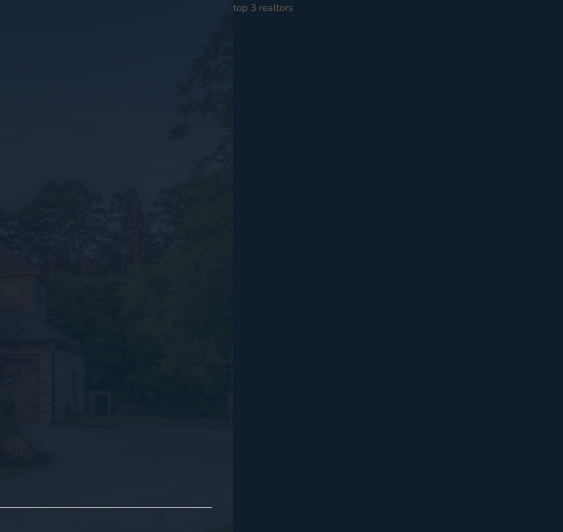
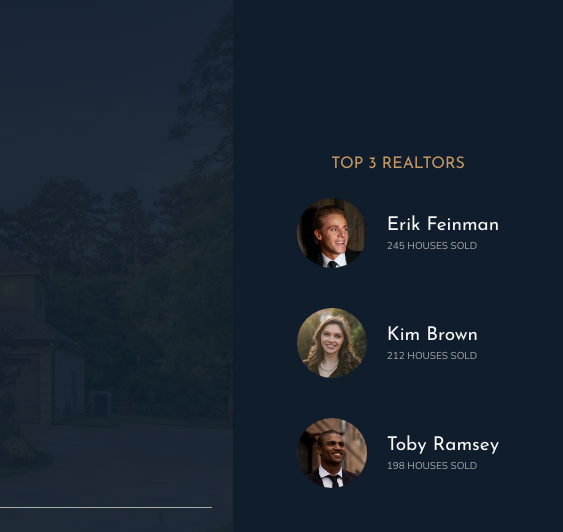
Before and after one commit to Amir-shz/sass_P3, a website: page index.html in a window 1280 px wide. Shown: the top 532 px of the page, 717-1280 px from the left. Drawn offline with nearby package versions, Linux system fonts and the light colour scheme.

Commit message:
after realtors section

```diff
--- a/index.html
+++ b/index.html
@@ -31,7 +31,40 @@
                 <img src="./img/logo-bi.png" alt="seen on logo 4" />
             </div>
         </header>
-        <div class="realtors">top 3 realtors</div>
+        <div class="realtors">
+            <h3 class="heading-3">Top 3 Realtors</h3>
+            <div class="realtors__list">
+                <img
+                    src="./img/realtor-1.jpeg"
+                    alt="realtor 1"
+                    class="realtors__img"
+                />
+                <div class="realtors__details">
+                    <h4 class="heading-4 heading-4--light">Erik Feinman</h4>
+                    <p class="realtors__sold">245 houses sold</p>
+                </div>
+
+                <img
+                    src="./img/realtor-2.jpeg"
+                    alt="realtor 2"
+                    class="realtors__img"
+                />
+                <div class="realtors__details">
+                    <h4 class="heading-4 heading-4--light">Kim Brown</h4>
+                    <p class="realtors__sold">212 houses sold</p>
+                </div>
+
+                <img
+                    src="./img/realtor-3.jpeg"
+                    alt="realtor 3"
+                    class="realtors__img"
+                />
+                <div class="realtors__details">
+                    <h4 class="heading-4 heading-4--light">Toby Ramsey</h4>
+                    <p class="realtors__sold">198 houses sold</p>
+                </div>
+            </div>
+        </div>
         <section class="features">
             <div class="feature">
                 <svg class="feature__icon">
--- a/sass/_realtors.scss
+++ b/sass/_realtors.scss
@@ -1,4 +1,31 @@
 .realtors {
     background-color: $color-secondary;
     grid-column: col-start 7 / full-end;
+    padding: 3rem;
+
+    display: grid;
+    align-content: center;
+    justify-content: center;
+    row-gap: 2rem;
+    justify-items: center;
+
+    &__list {
+        display: grid;
+        grid-template-columns: min-content max-content;
+        column-gap: 2rem;
+        row-gap: 5vh;
+        align-items: center;
+    }
+
+    &__img {
+        width: 7rem;
+        border-radius: 50%;
+        display: block;
+    }
+
+    &__sold {
+        text-transform: uppercase;
+        color: $color-grey-light-2;
+        margin-top: -3px;
+    }
 }
```
Also changed, not shown: css/style.css.
